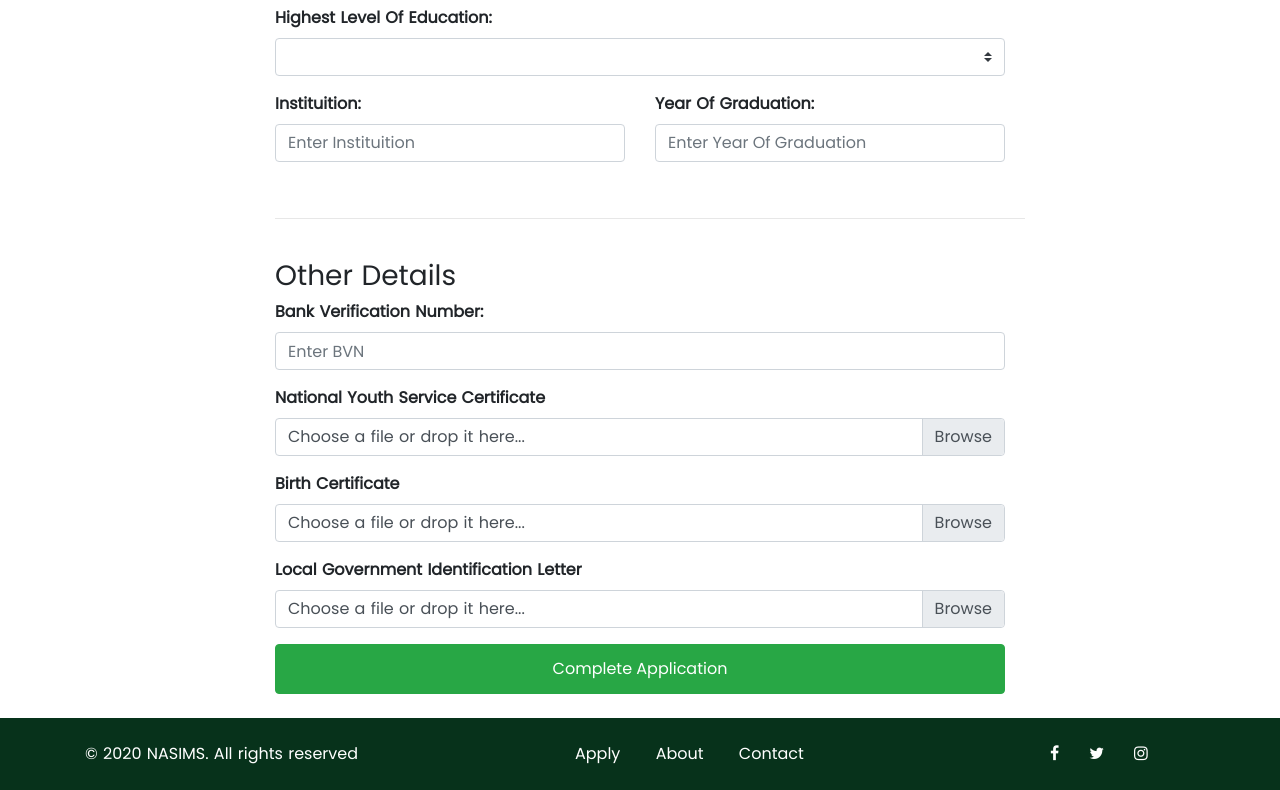
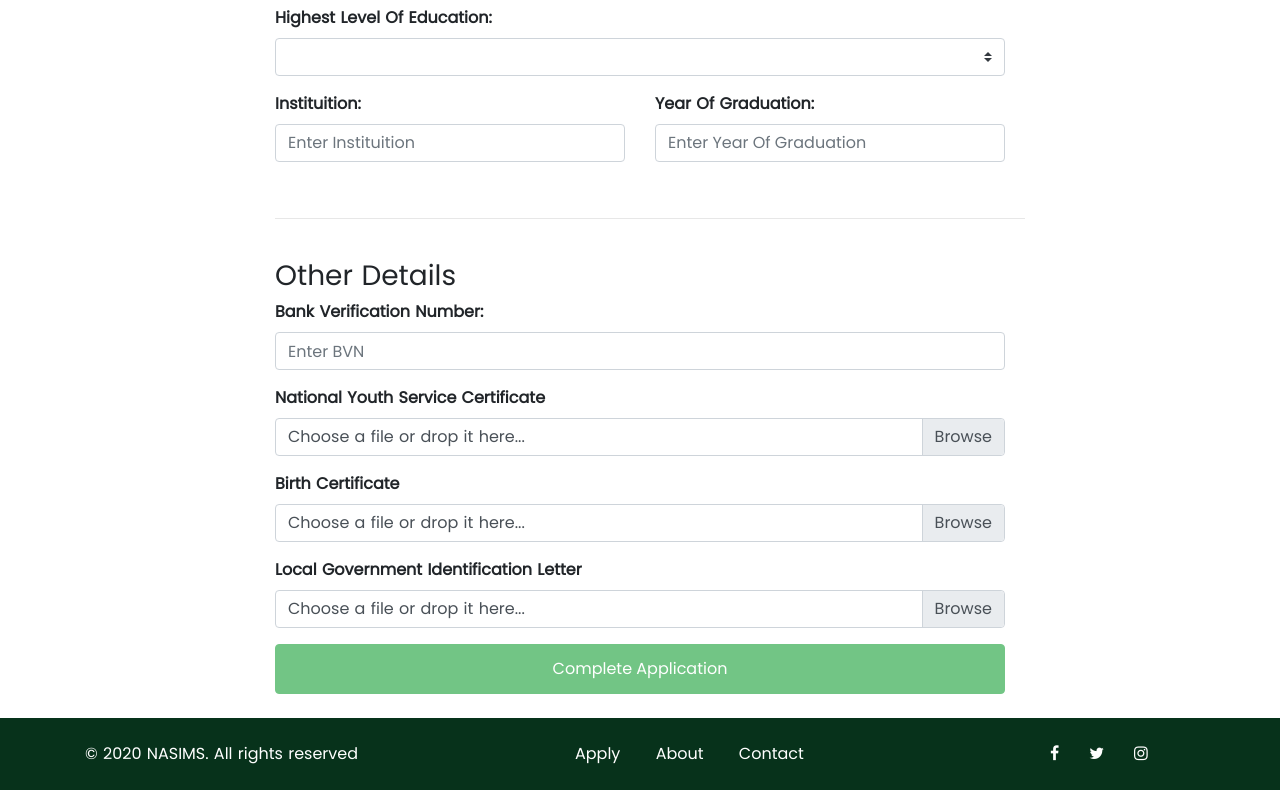
Before and after one commit to pasDamola/Nassims-App, a Nuxt app: page /apply in a window 1280 px wide. Shown: the part 1366-2156 px from the top of the page. Built offline with nearby package versions, Linux system fonts and the light colour scheme; no server answers.

Commit message:
updated load button

```diff
--- a/pages/apply.vue
+++ b/pages/apply.vue
@@ -380,6 +380,7 @@
                   class="bt"
                   block
                   variant="success"
+                  :disabled="!form.passport_photo || !form.email || !form.surname || busy"
                   @click="changeView(false)"
                 >
                   Complete Application
@@ -787,7 +788,7 @@ export default {
         })
         .catch((err) => {
           this.busy = false
-          this.btnText = "Confirm and Submit Application"
+          this.btnText = 'Confirm and Submit Application'
           console.log(err)
         })
     },
```
